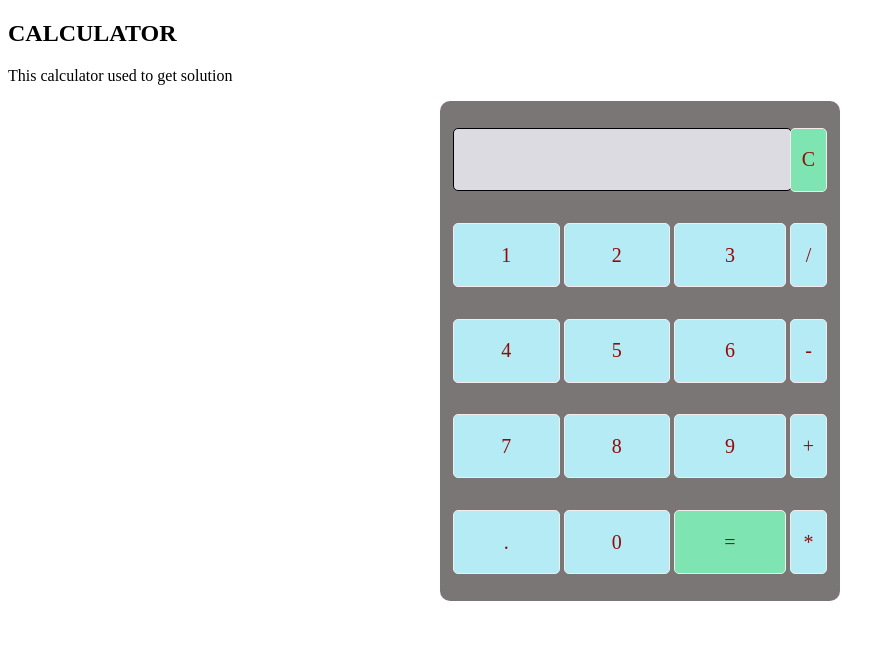
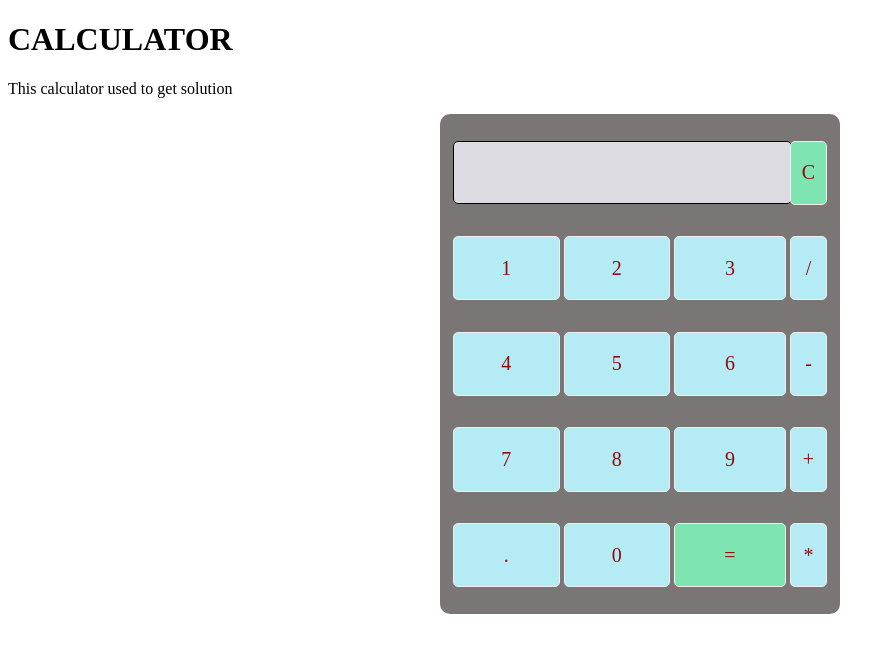
Before and after one commit to VaiScobby/task-13-Calculator-, a plain HTML site: page index.html in a window 1280 px wide. Shown: the whole page, without its empty margins (0-895 px from the left). Drawn offline with Linux system fonts and the light colour scheme.

Commit message:
Update index.html

```diff
--- a/index.html
+++ b/index.html
@@ -8,7 +8,7 @@
     <link rel="stylesheet" href="cal.css">
 </head>
 <body>
-    <h2 id="title">CALCULATOR</h2>
+    <h1 id="title">CALCULATOR</h1>
     <p id="description"> This calculator used to get solution</p>
 <table class="calculator" >
 <tr>
```
